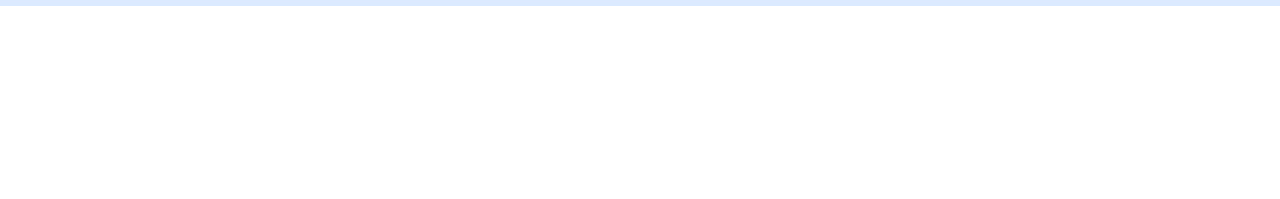
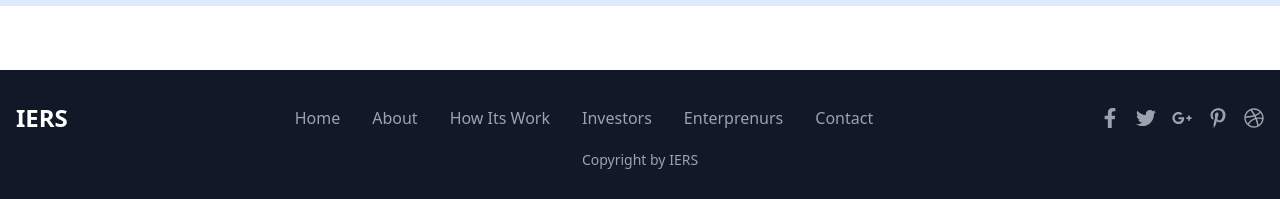
Before and after one commit to huzaifa898/fyp, a React (Create React App) app: page / in a window 1280 px wide. Shown: the part 4651-4850 px from the top of the page. Before the commit the page ends 4657 px from the top, so only its background shows below. Built offline with nearby package versions, Linux system fonts and the light colour scheme.

Commit message:
here i add footer and react icons to my project

```diff
--- a/package.json
+++ b/package.json
@@ -9,6 +9,7 @@
     "@testing-library/user-event": "^13.5.0",
     "react": "^18.3.1",
     "react-dom": "^18.3.1",
+    "react-icons": "^5.2.1",
     "react-scripts": "5.0.1",
     "web-vitals": "^2.1.4"
   },
--- a/src/App.js
+++ b/src/App.js
@@ -4,6 +4,7 @@ import What from "./components/What";
 import Qoutes from "./components/Qoutes"
 import Work from "./components/Work";
 import Motivation from "./components/Motivation";
+import Footer from "./components/Footer";
 function App() {
   return (
     <div className="App">
@@ -13,6 +14,7 @@ function App() {
        <Qoutes/>
        <Work/>
        <Motivation/>
+       <Footer/>
     </div>
   );
 }
--- /dev/null
+++ b/src/components/Footer.jsx
@@ -0,0 +1,46 @@
+import React from 'react';
+import { FaFacebookF, FaTwitter, FaGooglePlusG, FaPinterestP, FaDribbble } from 'react-icons/fa';
+
+const Footer = () => {
+  return (
+    <footer className="bg-gray-900 text-gray-400 py-8 mt-16">
+      <div className="container mx-auto px-4">
+        <div className="flex flex-col md:flex-row justify-between items-center">
+          <div className="mb-4 md:mb-0">
+            <a href="#" className="text-white font-bold text-2xl">IERS</a>
+          </div>
+          <div className="flex space-x-4 md:space-x-8">
+            <a href="#" className="hover:text-white">Home</a>
+            <a href="#" className="hover:text-white">About</a>
+            <a href="#" className="hover:text-white">How Its Work</a>
+            <a href="#" className="hover:text-white">Investors </a>
+            <a href="#" className="hover:text-white">Enterprenurs </a>
+            <a href="#" className="hover:text-white">Contact  </a>
+          </div>
+          <div className="flex space-x-4">
+            <a href="#" className="hover:text-white">
+              <FaFacebookF size={20} />
+            </a>
+            <a href="#" className="hover:text-white">
+              <FaTwitter size={20} />
+            </a>
+            <a href="#" className="hover:text-white">
+              <FaGooglePlusG size={20} />
+            </a>
+            <a href="#" className="hover:text-white">
+              <FaPinterestP size={20} />
+            </a>
+            <a href="#" className="hover:text-white">
+              <FaDribbble size={20} />
+            </a>
+          </div>
+        </div>
+        <div className="text-center mt-4">
+          <p className="text-sm">Copyright by IERS</p>
+        </div>
+      </div>
+    </footer>
+  );
+};
+
+export default Footer;
```
Also changed, not shown: 1 other file (tests, documents, lock files or other folders).
